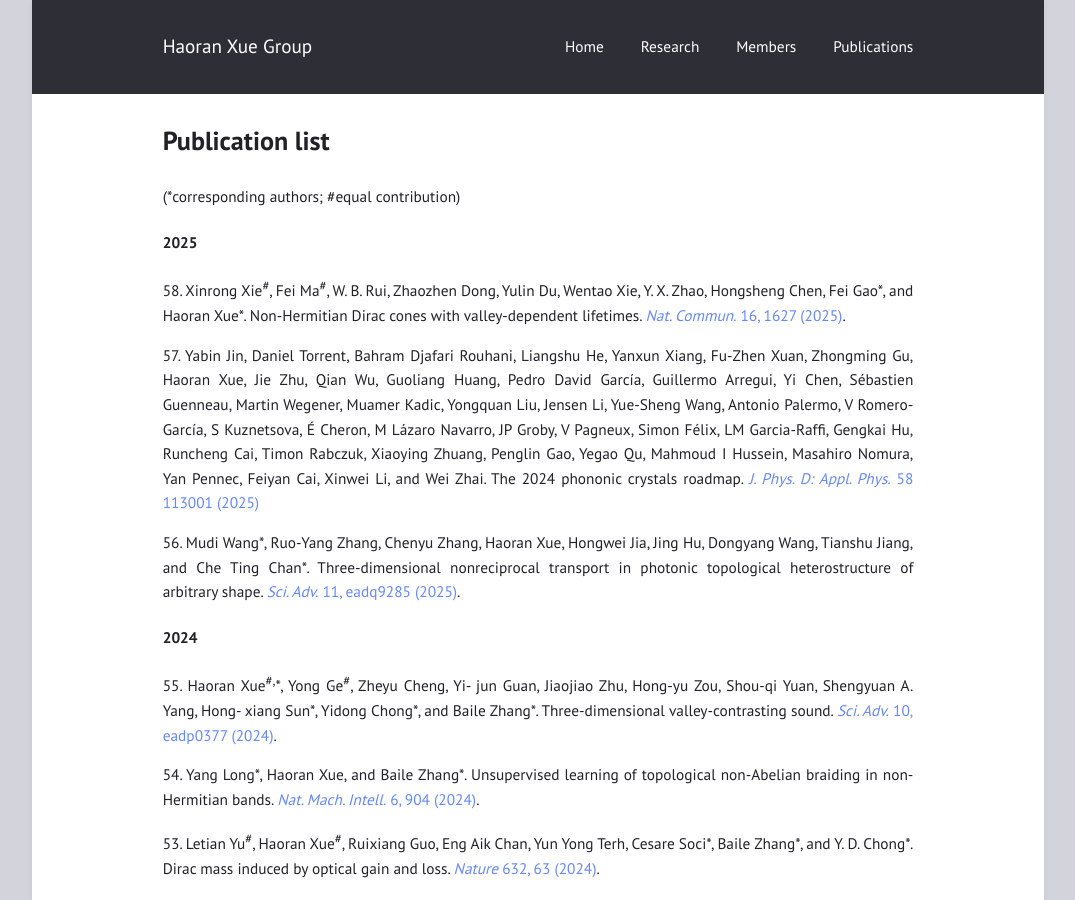
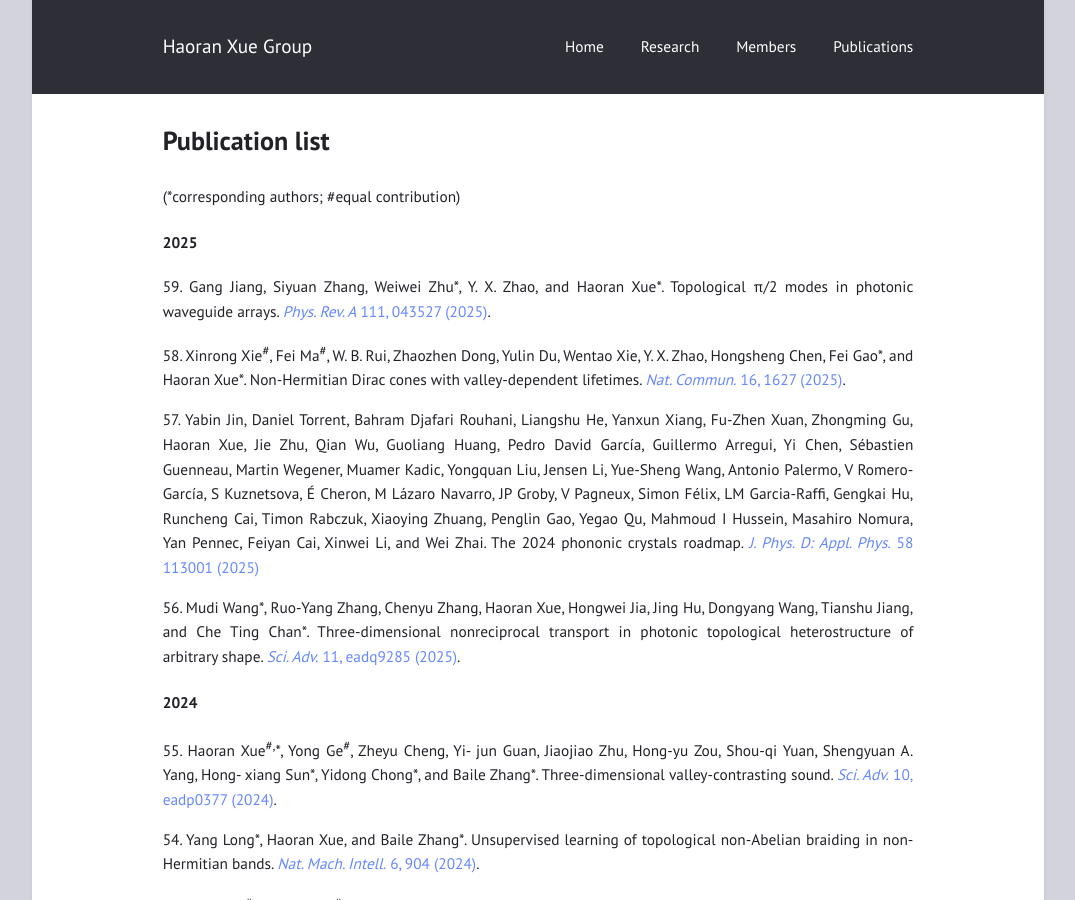
Before and after one commit to haoran-group/haoran-group.github.io, a Jekyll site: the page built from paper.md, in a window 1280 px wide and 900 px high. Shown: the whole window, without its empty margins (102-1177 px from the left). Built offline with Jekyll 4.4.1, drawn with Linux system fonts in a browser that asks for light colours.

Commit message:
Update paper.md

```diff
--- a/paper.md
+++ b/paper.md
@@ -6,6 +6,8 @@ title: Publication list
 (*corresponding authors; #equal contribution)
 
 #### 2025
+
+59\. Gang Jiang, Siyuan Zhang, Weiwei Zhu\*, Y. X. Zhao, and Haoran Xue\*. Topological π/2 modes in photonic waveguide arrays. [*Phys. Rev. A* 111, 043527 (2025)](https://doi.org/10.1103/PhysRevA.111.043527).
 
 58\. Xinrong Xie<sup>#</sup>, Fei Ma<sup>#</sup>, W. B. Rui, Zhaozhen Dong, Yulin Du, Wentao Xie, Y. X. Zhao, Hongsheng Chen, Fei Gao\*, and Haoran Xue\*. Non-Hermitian Dirac cones with valley-dependent lifetimes. [*Nat. Commun.* 16, 1627 (2025)](https://doi.org/10.1038/s41467-025-56882-y).
 
```
